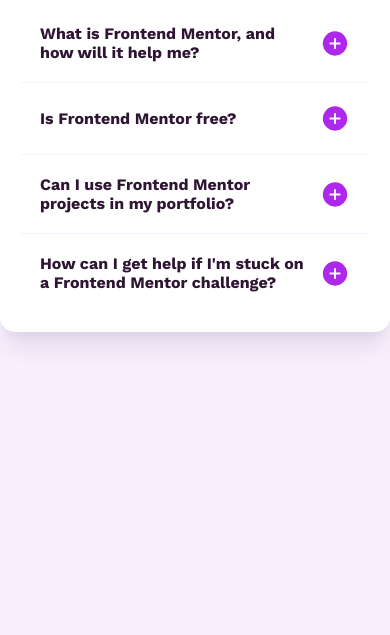
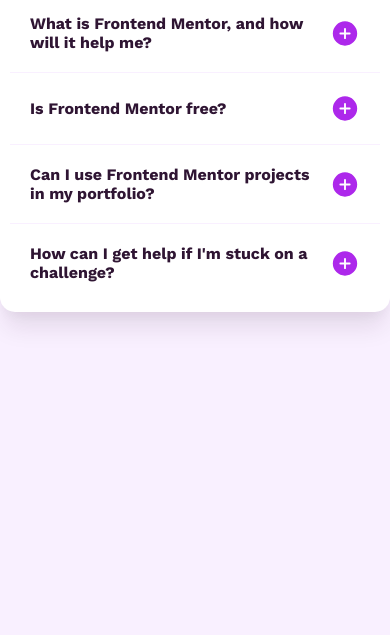
Before and after one commit to Ximoromero6/faqChallange, a plain HTML site: page index.html in a window 390 px wide. Shown: the part 209-844 px from the top of the page. Drawn offline with nearby package versions, Linux system fonts and the light colour scheme.

Commit message:
fix: replacing h4 elements by p; some style changes.

```diff
--- a/assets/css/styles.scss
+++ b/assets/css/styles.scss
@@ -31,7 +31,6 @@
 }
 
 main {
-  padding: 20px;
   .container {
     background-color: $White;
     padding: 20px;
@@ -66,8 +65,14 @@
           color: $Dark_purple;
           border-bottom: 1px solid $Light_pink;
           gap: 15px;
+          p {
+            color: $Dark_purple;
+            font-weight: 700;
+          }
           &:hover {
-            color: $Grayish_purple;
+            p {
+              color: $Grayish_purple;
+            }
           }
         }
         .answer {
@@ -76,6 +81,7 @@
           color: $Grayish_purple;
           padding: 15px;
           display: none;
+          font-weight: 500;
 
           &.open {
             display: block;
@@ -88,5 +94,9 @@
         }
       }
     }
+
+    @media (max-width: 768px) {
+      padding: 10px;
+    }
   }
 }
--- a/index.html
+++ b/index.html
@@ -21,7 +21,7 @@
         <ul id="listItems">
           <li>
             <a href="#!" class="question">
-              <h4>What is Frontend Mentor, and how will it help me?</h4>
+              <p>What is Frontend Mentor, and how will it help me?</p>
               <img
                 src="assets/images/icon-plus.svg"
                 alt="Open answer icon"
@@ -37,7 +37,7 @@
           </li>
           <li>
             <a href="#!" class="question">
-              <h4>Is Frontend Mentor free?</h4>
+              <p>Is Frontend Mentor free?</p>
               <img
                 src="assets/images/icon-plus.svg"
                 alt="Open answer icon"
@@ -52,7 +52,7 @@
           </li>
           <li>
             <a href="#!" class="question">
-              <h4>Can I use Frontend Mentor projects in my portfolio?</h4>
+              <p>Can I use Frontend Mentor projects in my portfolio?</p>
               <img
                 src="assets/images/icon-plus.svg"
                 alt="Open answer icon"
@@ -67,9 +67,7 @@
           </li>
           <li>
             <a href="#!" class="question">
-              <h4>
-                How can I get help if I'm stuck on a Frontend Mentor challenge?
-              </h4>
+              <p>How can I get help if I'm stuck on a challenge?</p>
               <img
                 src="assets/images/icon-plus.svg"
                 alt="Open answer icon"
```
Also changed, not shown: assets/css/styles.css, 1 other file.
